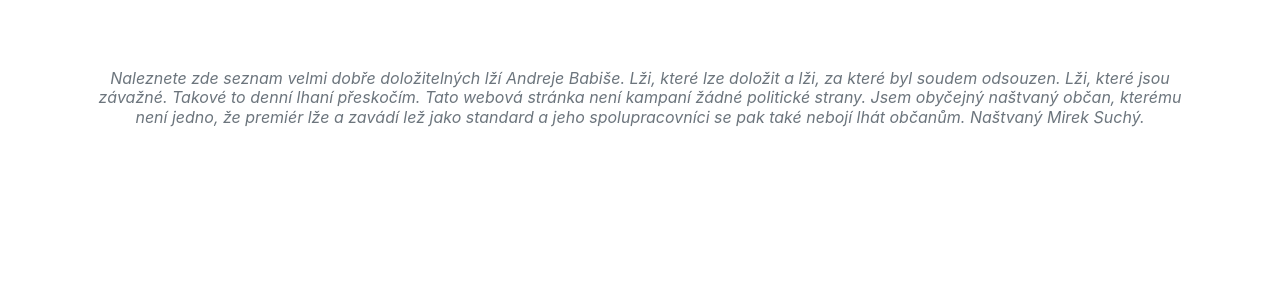
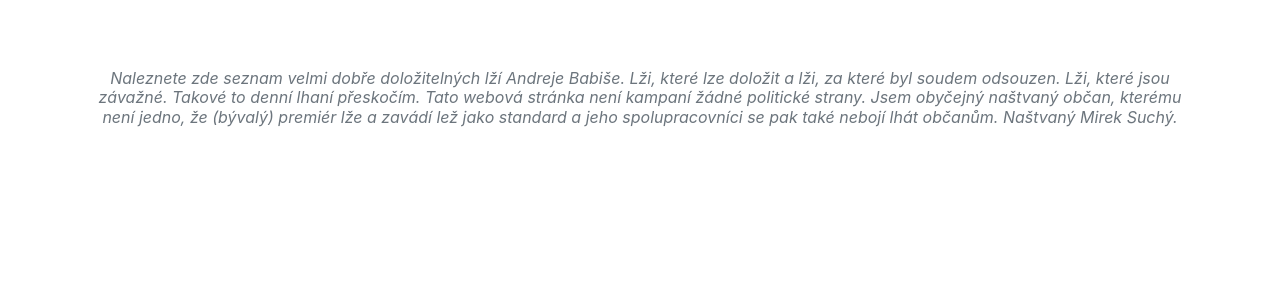
Before and after one commit to xsuchy/babisjelhar, a Jekyll site: the page built from index.md, in a window 1280 px wide and 900 px high, scrolled down 629 px. Shown: the part 192-492 px from the top of the window. Built offline with Jekyll 4.4.1, drawn with Linux system fonts in a browser that asks for light colours; some web fonts are replaced.

Commit message:
byvaly premier

```diff
--- a/_data/sitetext.yml
+++ b/_data/sitetext.yml
@@ -6,7 +6,7 @@ header:
 
 services:
     title: " "
-    text: "Naleznete zde seznam velmi dobře doložitelných lží Andreje Babiše. Lži, které lze doložit a lži, za které byl soudem odsouzen. Lži, které jsou závažné. Takové to denní lhaní přeskočím. Tato webová stránka není kampaní žádné politické strany. Jsem obyčejný naštvaný občan, kterému není jedno, že premiér lže a zavádí lež jako standard a jeho spolupracovníci se pak také nebojí lhát občanům. Naštvaný Mirek Suchý."
+    text: "Naleznete zde seznam velmi dobře doložitelných lží Andreje Babiše. Lži, které lze doložit a lži, za které byl soudem odsouzen. Lži, které jsou závažné. Takové to denní lhaní přeskočím. Tato webová stránka není kampaní žádné politické strany. Jsem obyčejný naštvaný občan, kterému není jedno, že (bývalý) premiér lže a zavádí lež jako standard a jeho spolupracovníci se pak také nebojí lhát občanům. Naštvaný Mirek Suchý."
 
 #    section: services
 #    list:
```
